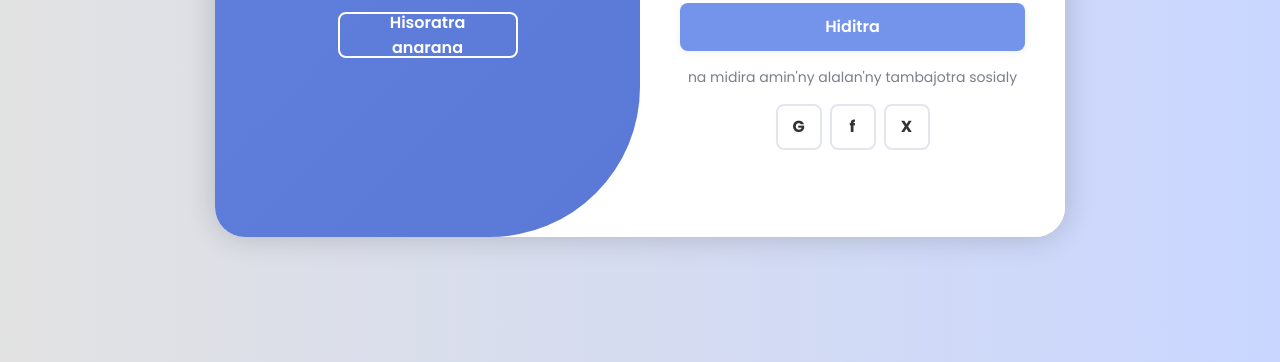
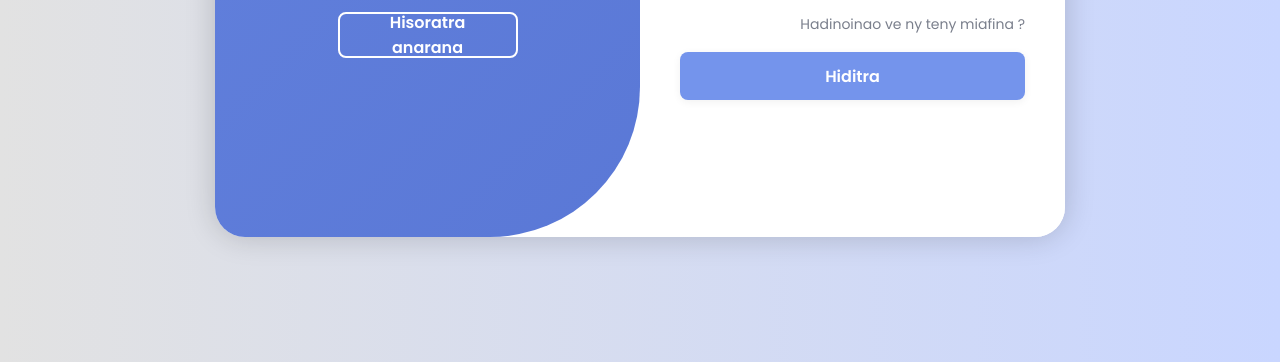
Before and after one commit to Rodinwitman/Jeu_Malagasy, a plain HTML site: page frontend/page_connexion/index.html in a window 1280 px wide. Shown: the part 438-800 px from the top of the page. Drawn offline with Linux system fonts and the light colour scheme; a web font is replaced by a local one.

Commit message:
social media

```diff
--- a/frontend/page_connexion/index.html
+++ b/frontend/page_connexion/index.html
@@ -40,12 +40,12 @@
 
                 <button type="submit" class="btn btn-block">Hiditra</button>
 
-                <p>na midira amin'ny alalan'ny tambajotra sosialy</p>
+                <!-- <p>na midira amin'ny alalan'ny tambajotra sosialy</p>
                 <div class="social-icon">
                     <button type="button" class="social-btn" id="btn-google" aria-label="Hiditra amin'ny Google"></button>
                     <button type="button" class="social-btn" id="btn-facebook" aria-label="Hiditra amin'ny Facebook"></button>
                     <button type="button" class="social-btn" id="btn-twitter" aria-label="Hiditra amin'ny Twitter/X"></button>
-                </div>
+                </div> -->
             </form>
         </div>
 
```
